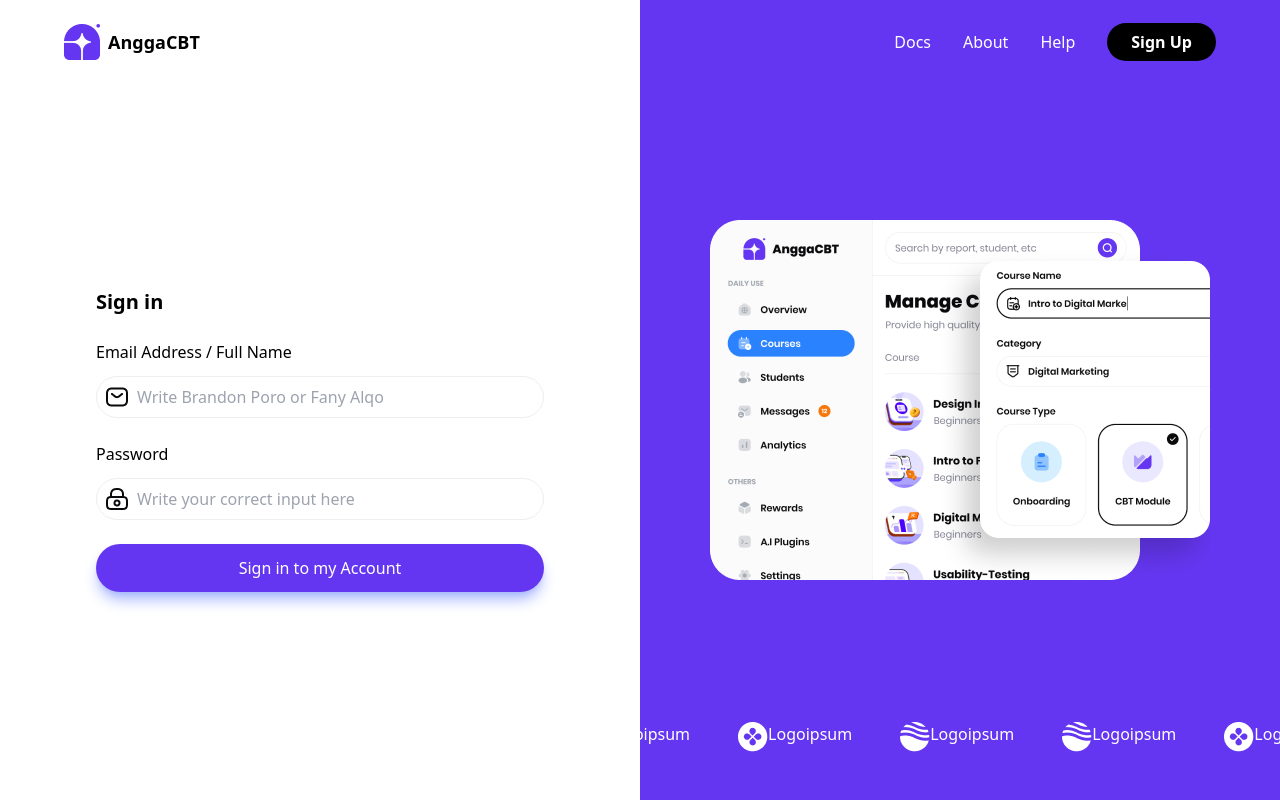
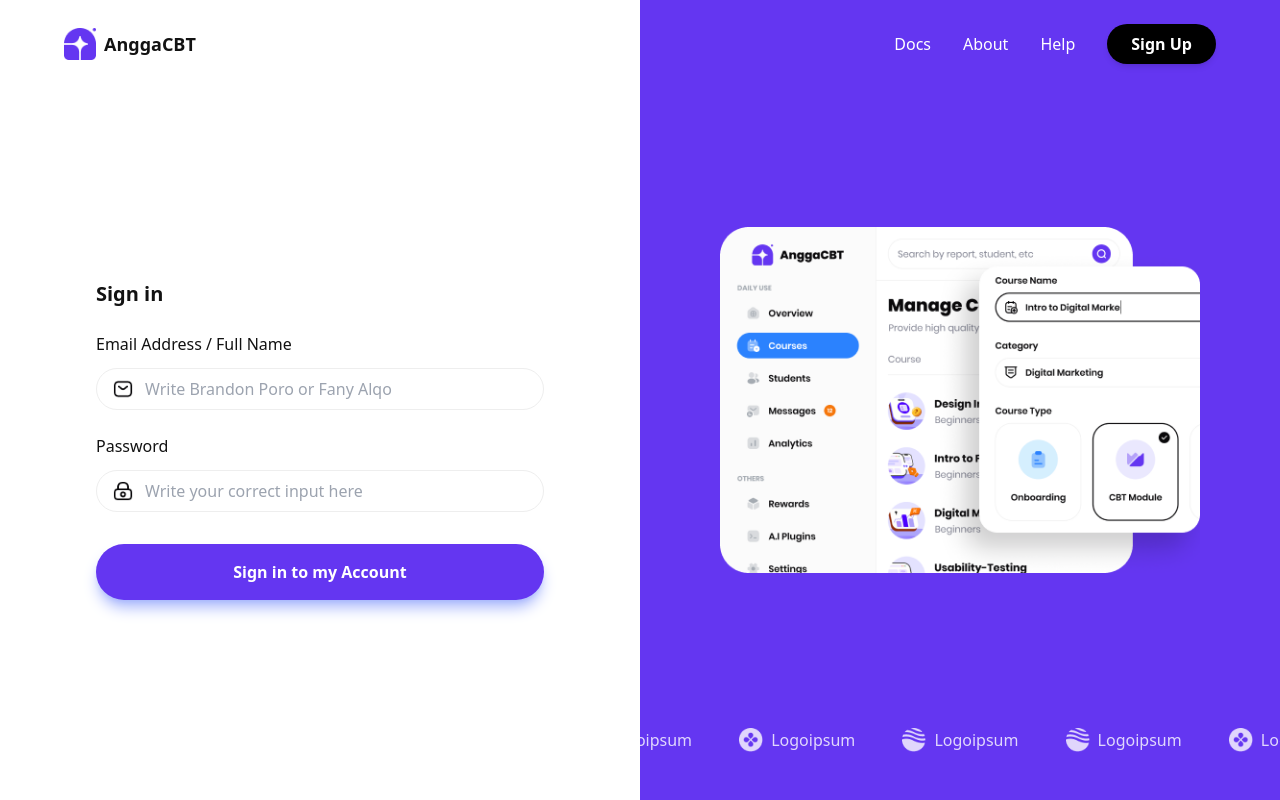
Before and after one commit to Liliang10/Web-AnggaCBT, a website: page signIn.html in a window 1280 px wide. Drawn offline with nearby package versions, Linux system fonts and the light colour scheme.

Commit message:
Update signIn.html

```diff
--- a/signIn.html
+++ b/signIn.html
@@ -6,56 +6,63 @@
     <script src="https://cdn.tailwindcss.com"></script>
     <title>Sign in</title>
 </head>
-<body class="overflow-hidden">
+<body class="overflow-x-hidden md:overflow-hidden font-sans antialiased text-[#121212]">
+
     <section class="fixed top-0 w-full z-50 px-4 md:px-8">
         <nav class="max-w-6xl mx-auto bg-transparent mt-4 md:mt-6 flex items-center justify-between">
             <div class="flex items-center gap-2 font-bold text-lg">
-                <img src="images/logo.png" alt="logo" class="">
+                <img src="images/logo.png" alt="logo" class="w-8">
                 <p>AnggaCBT</p>
             </div>
 
-            <ul class="flex items-center space-x-8 text-white">
-                <li><a href="#">Docs</a></li>
-                <li><a href="#">About</a></li>
-                <li><a href="#">Help</a></li>
-                <li><a href="index.html" class="px-6 py-2 bg-black rounded-full font-semibold">Sign Up</a></li>
-            </ul>
+            <div class="flex items-center gap-4 md:gap-8">
+                <ul class="hidden md:flex items-center space-x-8 text-white">
+                    <li><a href="#" class="hover:underline">Docs</a></li>
+                    <li><a href="#" class="hover:underline">About</a></li>
+                    <li><a href="#" class="hover:underline">Help</a></li>
+                </ul>
+                <a href="index.html" class="px-6 py-2 bg-black text-white rounded-full font-semibold text-sm md:text-base hover:scale-105 transition-all shadow-md">
+                    Sign Up
+                </a>
+            </div>
         </nav>
     </section>
 
-    <main class="flex w-full h-screen">
-        <div class="w-1/2 flex flex-col justify-center items-center px-8">
+    <main class="flex w-full min-h-screen">
+
+        <div class="w-full md:w-1/2 flex flex-col justify-center items-center px-6 md:px-8 pt-28 md:pt-0 pb-12 md:pb-0">
 
             <div class="w-full max-w-md md:mt-20">
-                <h3 class="text-xl font-bold mb-6">Sign in</h3>
+                <h3 class="text-2xl md:text-xl font-bold mb-6 text-center md:text-left">Sign in</h3>
 
-                <h4 class="font-medium mb-3">Email Address / Full Name</h4>
-                <div class="flex p-2 gap-2 border border-[#EEEEEE] rounded-3xl mb-6 focus-within:border-[#6436F1] transition-colors">
-                    <img src="images/email.png" alt="email">
+                <h4 class="font-medium mb-3 text-sm md:text-base">Email Address / Full Name</h4>
+                <div class="flex items-center p-2 gap-3 border border-[#EEEEEE] rounded-full mb-6 focus-within:border-[#6436F1] transition-colors">
+                    <img src="images/email.png" alt="email" class="w-5 h-5 ml-2">
                     <input type="text" id="nameInput" class="w-full outline-none bg-transparent" placeholder="Write Brandon Poro or Fany Alqo">
                 </div>
 
-                <h4 class="font-medium mb-3">Password</h4>
-                <div class="flex p-2 gap-2 border border-[#EEEEEE] rounded-3xl mb-6 focus-within:border-[#6436F1] transition-colors">
-                    <img src="images/lock.png" alt="password">
+                <h4 class="font-medium mb-3 text-sm md:text-base">Password</h4>
+                <div class="flex items-center p-2 gap-3 border border-[#EEEEEE] rounded-full mb-8 focus-within:border-[#6436F1] transition-colors">
+                    <img src="images/lock.png" alt="password" class="w-5 h-5 ml-2">
                     <input type="password" class="w-full outline-none bg-transparent" placeholder="Write your correct input here">
                 </div>
 
-                <button id="signInBtn" class="w-full py-3 bg-[#6436F1] rounded-3xl text-white font-medium shadow-lg shadow-indigo-300 hover:bg-[#5229D1] transition-colors">
+                <button id="signInBtn" class="w-full py-4 bg-[#6436F1] rounded-full text-white font-bold shadow-lg shadow-indigo-300 hover:bg-[#5229D1] transition-all">
                     Sign in to my Account
                 </button>
             </div>
         </div>
 
-        <div class="w-1/2 bg-[#6436F1] relative flex flex-col justify-center items-center overflow-hidden">
-            <img src="images/sign-in.png" alt="sign in ilustration">
-            <div class="absolute bottom-12 -right-18.5 w-[120%]">
-                <ul class="flex items-center gap-12 text-white font-medium whitespace-nowrap">
-                    <li class="flex"><img src="images/Logoipsum1.png" alt="Logoipsum1">Logoipsum</li>
-                    <li class="flex"><img src="images/Logoipsum1.png" alt="Logoipsum1">Logoipsum</li>
-                    <li class="flex"><img src="images/Logoipsum2.png" alt="Logoipsum2">Logoipsum</li>
-                    <li class="flex"><img src="images/Logoipsum2.png" alt="Logoipsum2">Logoipsum</li>
-                    <li class="flex"><img src="images/Logoipsum1.png" alt="Logoipsum1">Logoipsum</li>
+        <div class="hidden md:flex w-1/2 bg-[#6436F1] relative flex-col justify-center items-center overflow-hidden">
+            <img src="images/sign-in.png" alt="sign in ilustration" class="w-3/4 max-w-lg relative z-10 hover:scale-105 transition-transform duration-500">
+
+            <div class="absolute bottom-12 -right-18 w-[120%] z-0">
+                <ul class="flex items-center justify-center gap-12 text-white font-medium whitespace-nowrap opacity-80">
+                    <li class="flex items-center gap-2"><img src="images/Logoipsum1.png" alt="Logoipsum1" class="w-6 filter brightness-0 invert">Logoipsum</li>
+                    <li class="flex items-center gap-2"><img src="images/Logoipsum1.png" alt="Logoipsum1" class="w-6 filter brightness-0 invert">Logoipsum</li>
+                    <li class="flex items-center gap-2"><img src="images/Logoipsum2.png" alt="Logoipsum2" class="w-6 filter brightness-0 invert">Logoipsum</li>
+                    <li class="flex items-center gap-2"><img src="images/Logoipsum2.png" alt="Logoipsum2" class="w-6 filter brightness-0 invert">Logoipsum</li>
+                    <li class="flex items-center gap-2"><img src="images/Logoipsum1.png" alt="Logoipsum1" class="w-6 filter brightness-0 invert">Logoipsum</li>
                 </ul>
             </div>
         </div>
```
